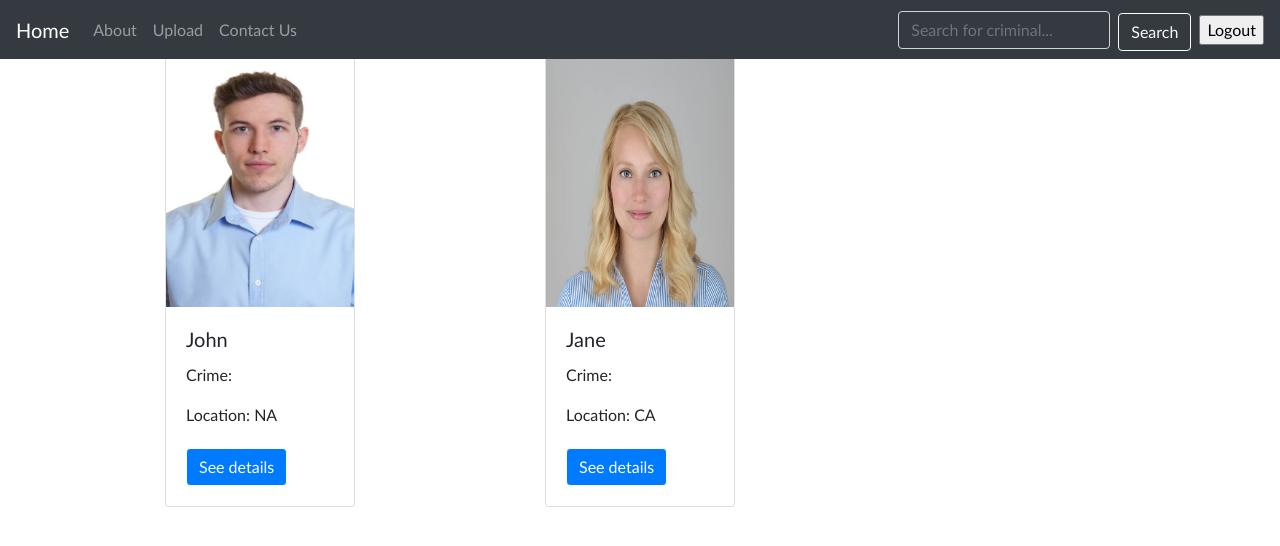
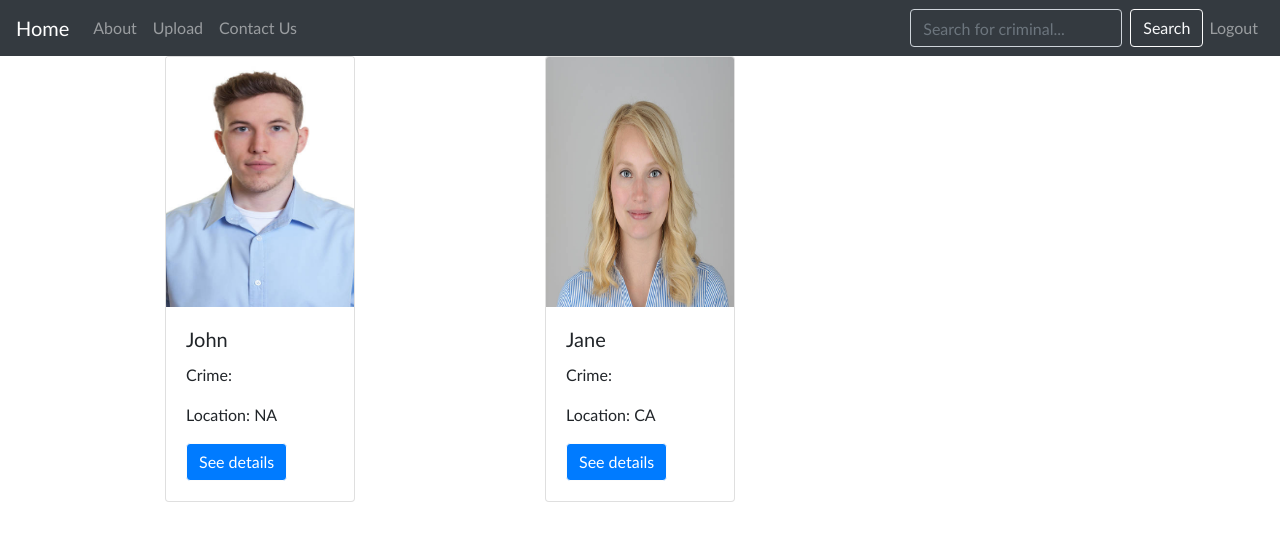
Before and after one commit to mareea-mehbin/cds, a Django app: page /criminals/ in a window 1280 px wide. Shown: the top 546 px of the page. Run offline with Django 3.2, Linux system fonts and the light colour scheme; a user stored in the database is signed in; data comes from the database, SQL or seed files in the repository; some libraries are stand-ins or nearby versions.

Commit message:
align search button

```diff
--- a/static/css/styles.css
+++ b/static/css/styles.css
@@ -41,9 +41,10 @@ body {
     border-color: black;
 }
 
-.btn {
-    margin-right: 8px;
-    margin-top: 5px;
+.logout {
+    border: none;
+    background: none;
+    color: rgba(255,255,255,.5);
 }
 
 
--- a/templates/base_template.html
+++ b/templates/base_template.html
@@ -33,14 +33,16 @@
         <form class="form-inline my-2 my-lg-0 ml-auto">
           <input class="form-control mr-sm-2 bg-transparent" type="search" placeholder="Search for criminal..."
             aria-label="Search">
-          <button class="btn btn-outline-light" type="submit">Search</button>
+          <div class="mt-1 mt-md-0">
+            <button class="btn btn-outline-light" type="submit">Search</button>
+          </div>
         </form>
         <ul class="navbar-nav">
           {% if user.is_authenticated %}
           <li class="nav-item">
             <form action=" {% url 'accounts:logout'%} " method="POST">
               {% csrf_token %}
-              <input type="submit" value="Logout">
+              <input class="logout" type="submit" value="Logout">
             </form>
           </li>
           {% else %}
```
